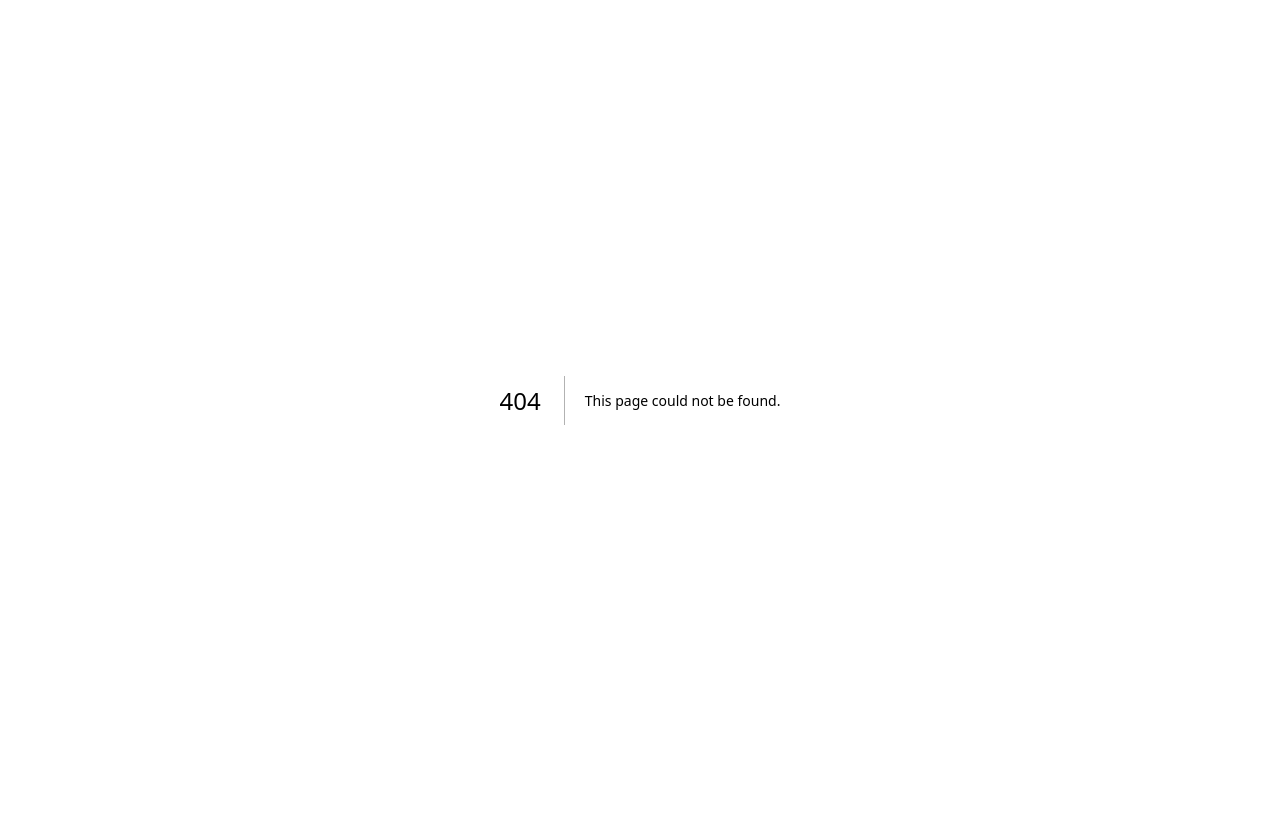
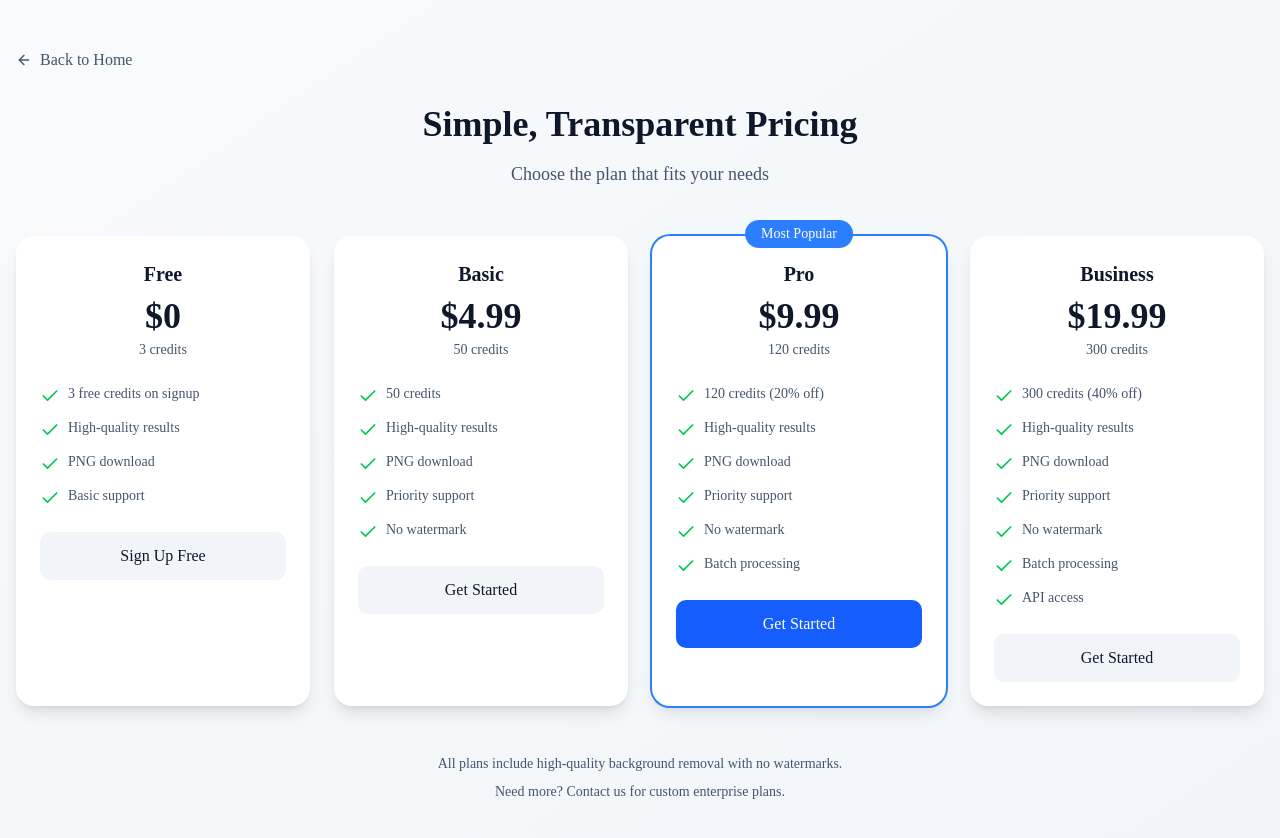
Before and after one commit to WALLYULYSSES/image-background-remover, a Next.js app: page /pricing in a window 1280 px wide. Before the commit this address had no page. Shown: the top 838 px of the page. Before the commit the page ends 800 px from the top, so only its background shows below. Built offline with nearby package versions, Linux system fonts and the light colour scheme.

Commit message:
Add pricing page with 4-tier plan structure

```diff
--- /dev/null
+++ b/app/pricing/page.tsx
@@ -0,0 +1,148 @@
+'use client';
+
+import { useRouter } from 'next/navigation';
+import { Check, ArrowLeft } from 'lucide-react';
+
+const plans = [
+  {
+    name: 'Free',
+    price: '$0',
+    credits: '3',
+    features: [
+      '3 free credits on signup',
+      'High-quality results',
+      'PNG download',
+      'Basic support'
+    ],
+    cta: 'Sign Up Free',
+    popular: false
+  },
+  {
+    name: 'Basic',
+    price: '$4.99',
+    credits: '50',
+    features: [
+      '50 credits',
+      'High-quality results',
+      'PNG download',
+      'Priority support',
+      'No watermark'
+    ],
+    cta: 'Get Started',
+    popular: false
+  },
+  {
+    name: 'Pro',
+    price: '$9.99',
+    credits: '120',
+    features: [
+      '120 credits (20% off)',
+      'High-quality results',
+      'PNG download',
+      'Priority support',
+      'No watermark',
+      'Batch processing'
+    ],
+    cta: 'Get Started',
+    popular: true
+  },
+  {
+    name: 'Business',
+    price: '$19.99',
+    credits: '300',
+    features: [
+      '300 credits (40% off)',
+      'High-quality results',
+      'PNG download',
+      'Priority support',
+      'No watermark',
+      'Batch processing',
+      'API access'
+    ],
+    cta: 'Get Started',
+    popular: false
+  }
+];
+
+export default function PricingPage() {
+  const router = useRouter();
+
+  return (
+    <div className="min-h-screen bg-gradient-to-br from-slate-50 to-slate-100 dark:from-slate-950 dark:to-slate-900 py-12 px-4">
+      <div className="max-w-7xl mx-auto">
+        <button
+          onClick={() => router.push('/')}
+          className="flex items-center gap-2 text-slate-600 dark:text-slate-400 hover:text-slate-900 dark:hover:text-slate-100 mb-8"
+        >
+          <ArrowLeft className="w-4 h-4" />
+          Back to Home
+        </button>
+
+        <div className="text-center mb-12">
+          <h1 className="text-4xl font-bold text-slate-900 dark:text-slate-100 mb-4">
+            Simple, Transparent Pricing
+          </h1>
+          <p className="text-lg text-slate-600 dark:text-slate-400">
+            Choose the plan that fits your needs
+          </p>
+        </div>
+
+        <div className="grid md:grid-cols-2 lg:grid-cols-4 gap-6">
+          {plans.map((plan) => (
+            <div
+              key={plan.name}
+              className={`relative bg-white dark:bg-slate-800 rounded-2xl shadow-lg p-6 ${
+                plan.popular ? 'ring-2 ring-blue-500' : ''
+              }`}
+            >
+              {plan.popular && (
+                <div className="absolute -top-4 left-1/2 -translate-x-1/2 bg-blue-500 text-white px-4 py-1 rounded-full text-sm font-medium">
+                  Most Popular
+                </div>
+              )}
+
+              <div className="text-center mb-6">
+                <h3 className="text-xl font-bold text-slate-900 dark:text-slate-100 mb-2">
+                  {plan.name}
+                </h3>
+                <div className="text-4xl font-bold text-slate-900 dark:text-slate-100 mb-1">
+                  {plan.price}
+                </div>
+                <div className="text-sm text-slate-600 dark:text-slate-400">
+                  {plan.credits} credits
+                </div>
+              </div>
+
+              <ul className="space-y-3 mb-6">
+                {plan.features.map((feature, i) => (
+                  <li key={i} className="flex items-start gap-2">
+                    <Check className="w-5 h-5 text-green-500 flex-shrink-0 mt-0.5" />
+                    <span className="text-sm text-slate-600 dark:text-slate-400">
+                      {feature}
+                    </span>
+                  </li>
+                ))}
+              </ul>
+
+              <button
+                onClick={() => router.push('/')}
+                className={`w-full py-3 rounded-lg font-medium transition-colors ${
+                  plan.popular
+                    ? 'bg-blue-600 text-white hover:bg-blue-700'
+                    : 'bg-slate-100 dark:bg-slate-700 text-slate-900 dark:text-slate-100 hover:bg-slate-200 dark:hover:bg-slate-600'
+                }`}
+              >
+                {plan.cta}
+              </button>
+            </div>
+          ))}
+        </div>
+
+        <div className="mt-12 text-center text-sm text-slate-600 dark:text-slate-400">
+          <p>All plans include high-quality background removal with no watermarks.</p>
+          <p className="mt-2">Need more? Contact us for custom enterprise plans.</p>
+        </div>
+      </div>
+    </div>
+  );
+}
```
